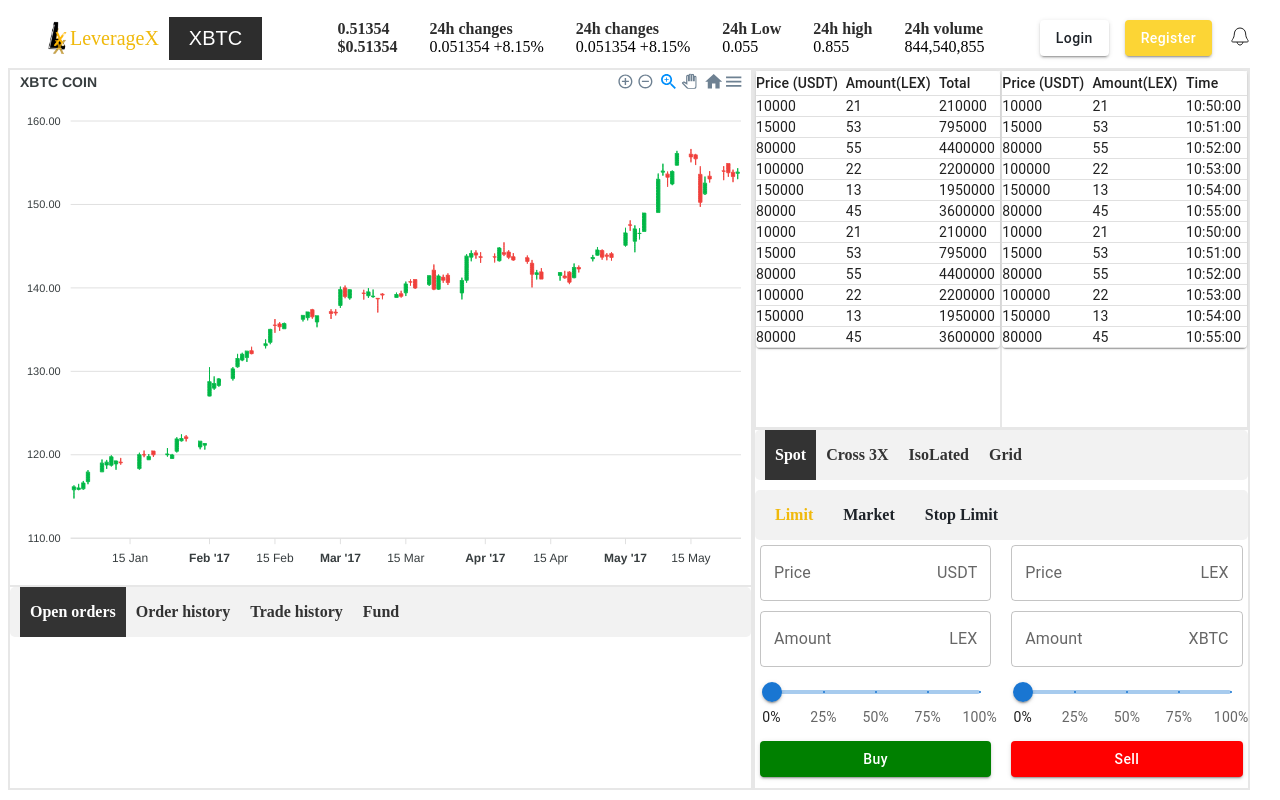
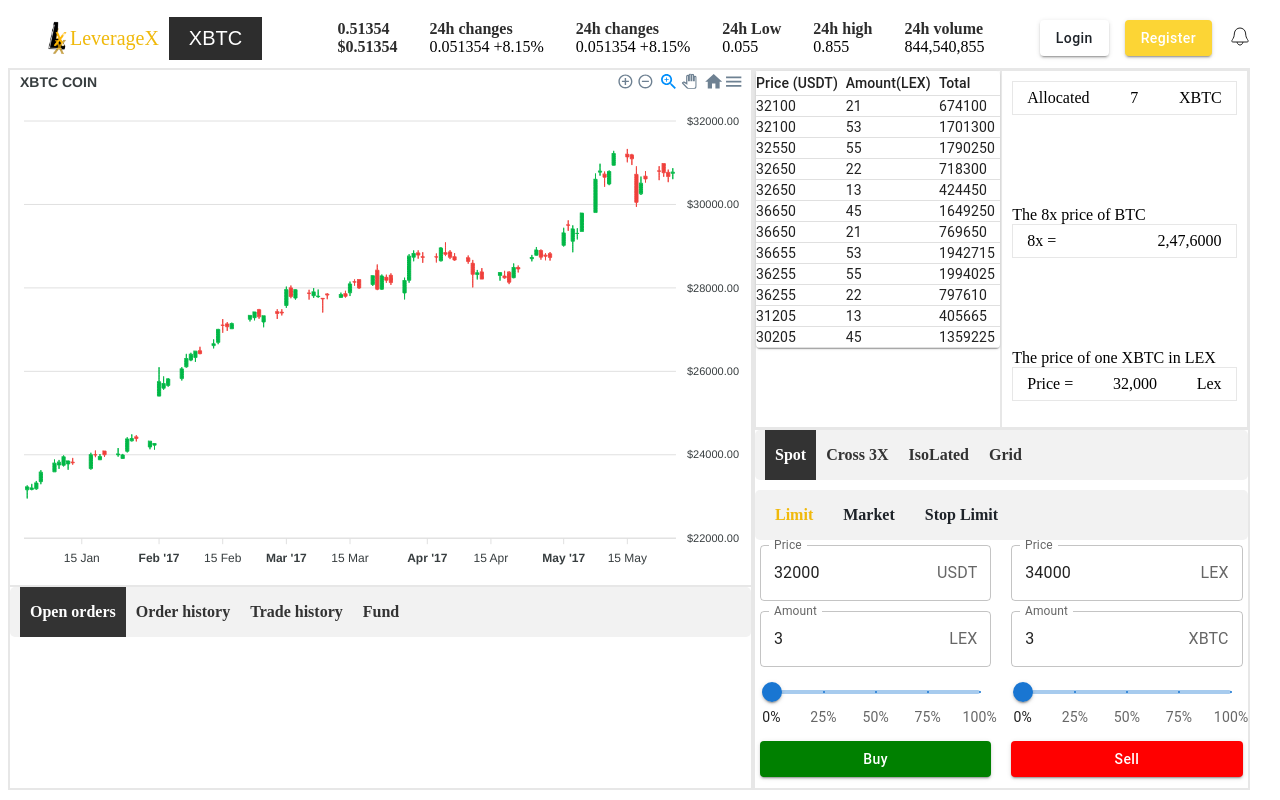
Before and after one commit to DanishKhan25/leveragex, a React (Vite) app: page /x-btc in a window 1280 px wide. Built offline with nearby package versions, Linux system fonts and the light colour scheme.

Commit message:
added table in xbtc

```diff
--- /dev/null
+++ b/src/components/common/allot/Allot.jsx
@@ -0,0 +1,29 @@
+import classes from "./Allot.module.scss";
+const Allot = () => {
+  return (
+    <div className={classes.wrapper}>
+      <div className={classes.row}>
+        <span>Allocated</span>
+        <span>7</span>
+        <span>XBTC</span>
+      </div>
+      <div>
+        <p>The 8x price of BTC</p>
+        <div className={classes.row}>
+          <span>8x =</span>
+          <span>2,47,6000</span>
+        </div>
+      </div>
+      <div>
+        <p>The price of one XBTC in LEX</p>
+        <div className={classes.row}>
+          <span>Price =</span>
+          <span>32,000</span>
+          <span>Lex</span>
+        </div>
+      </div>
+    </div>
+  );
+};
+
+export default Allot;
--- /dev/null
+++ b/src/components/common/allot/Allot.module.scss
@@ -0,0 +1,16 @@
+.wrapper{
+    display: flex;
+    flex-direction: column;
+        justify-content: space-between;
+            height: 90%;
+    padding: 10px;
+    .row{
+        display: flex;
+        padding: 7px 14px;
+        justify-content: space-between;
+        border: 1px solid #e7e7e7;
+    }
+    p{
+        margin: 0;
+    }
+}
--- a/src/components/common/spot/Spot.jsx
+++ b/src/components/common/spot/Spot.jsx
@@ -41,12 +41,16 @@
           buttonTitle="Buy"
           text1="USDT"
           text2="LEX"
+          PriceValue="32000"
+          AmountValue="3"
         />
         <InputForm
           buttonTitle="Sell"
           backgroundColor="red"
           text1={text1}
           text2={text2}
+          PriceValue="34000"
+          AmountValue="3"
         />
       </form>
     </div>
@@ -55,16 +59,18 @@
 
 export default Spot;
 
-function InputForm({
+export function InputForm({
   buttonTitle,
   backgroundColor,
   text1 = "USDT",
   text2 = "LEX",
+  PriceValue = "",
+  AmountValue = "",
 }) {
   return (
     <div className={classes["form-left"]}>
-      <PriceTextField label="Price" text={text1} />
-      <PriceTextField label="Amount" text={text2} />
+      <PriceTextField label="Price" text={text1} value={PriceValue} />
+      <PriceTextField label="Amount" text={text2} value={AmountValue} />
       <PercentageSlider />
       <Button
         variant="contained"
--- a/src/components/common/text-field/PriceTextField.jsx
+++ b/src/components/common/text-field/PriceTextField.jsx
@@ -1,9 +1,9 @@
 import { InputAdornment, TextField } from "@mui/material";
 import { useState } from "react";
 
-const PriceTextField = ({ name, label, text }) => {
+const PriceTextField = ({ name, label, text, value = "" }) => {
   /* input change */
-  const [price, setPrice] = useState("");
+  const [price, setPrice] = useState(value);
 
   const handlePriceChange = (event) => {
     setPrice(event.target.value);
--- a/src/pages/xbtc-coin/XBtcCoin.jsx
+++ b/src/pages/xbtc-coin/XBtcCoin.jsx
@@ -7,11 +7,13 @@
 import Spot from "../../components/common/spot/Spot";
 import SplitScreenHeader from "../../components/common/split-screen-header/SplitScreenHeader";
 import { Helmet } from "react-helmet-async";
+import Allot from "../../components/common/allot/Allot";
 
 const XBtcCoin = () => {
+  let factor = 200;
   const data = ChartData.map(([timestamp, open, high, low, close]) => ({
     x: new Date(timestamp),
-    y: [open, high, low, close],
+    y: [open * factor, high * factor, low * factor, close * factor],
   }));
 
   const options = {
@@ -32,6 +34,12 @@
       tooltip: {
         enabled: true,
       },
+      opposite: true, // add this to show the scale on the left side
+      labels: {
+        formatter: function (value) {
+          return "$" + value.toFixed(2); // customize the labels as needed
+        },
+      },
     },
     series: [
       {
@@ -43,36 +51,21 @@
 table data
 */
   const totalData = [
-    { price: 10000, amount: 21 },
-    { price: 15000, amount: 53 },
-    { price: 80000, amount: 55 },
-    { price: 100000, amount: 22 },
-    { price: 150000, amount: 13 },
-    { price: 80000, amount: 45 },
-    { price: 10000, amount: 21 },
-    { price: 15000, amount: 53 },
-    { price: 80000, amount: 55 },
-    { price: 100000, amount: 22 },
-    { price: 150000, amount: 13 },
-    { price: 80000, amount: 45 },
-  ];
-  const timeData = [
-    { price: 10000, amount: 21, time: "2023-06-25T10:50:00" },
-    { price: 15000, amount: 53, time: "2023-06-25T10:51:00" },
-    { price: 80000, amount: 55, time: "2023-06-25T10:52:00" },
-    { price: 100000, amount: 22, time: "2023-06-25T10:53:00" },
-    { price: 150000, amount: 13, time: "2023-06-25T10:54:00" },
-    { price: 80000, amount: 45, time: "2023-06-25T10:55:00" },
-    { price: 10000, amount: 21, time: "2023-06-25T10:50:00" },
-    { price: 15000, amount: 53, time: "2023-06-25T10:51:00" },
-    { price: 80000, amount: 55, time: "2023-06-25T10:52:00" },
-    { price: 100000, amount: 22, time: "2023-06-25T10:53:00" },
-    { price: 150000, amount: 13, time: "2023-06-25T10:54:00" },
-    { price: 80000, amount: 45, time: "2023-06-25T10:55:00" },
+    { price: 32100, amount: 21 },
+    { price: 32100, amount: 53 },
+    { price: 32550, amount: 55 },
+    { price: 32650, amount: 22 },
+    { price: 32650, amount: 13 },
+    { price: 36650, amount: 45 },
+    { price: 36650, amount: 21 },
+    { price: 36655, amount: 53 },
+    { price: 36255, amount: 55 },
+    { price: 36255, amount: 22 },
+    { price: 31205, amount: 13 },
+    { price: 30205, amount: 45 },
   ];
 
   const rightTopLeftColumns = ["Price (USDT)", "Amount(LEX)", "Total"];
-  const rightTopRightColumns = ["Price (USDT)", "Amount(LEX)", "Time"];
 
   const ordersList = ["Open orders", "Order history", "Trade history", "Fund"];
   const [activeTab, setActiveTab] = useState(0);
@@ -111,13 +104,7 @@
               type={"total"}
             />
           }
-          rightTopRight={
-            <MuiTable
-              data={timeData}
-              columns={rightTopRightColumns}
-              type={"time"}
-            />
-          }
+          rightTopRight={<Allot />}
         />
       </div>
     </div>
```
